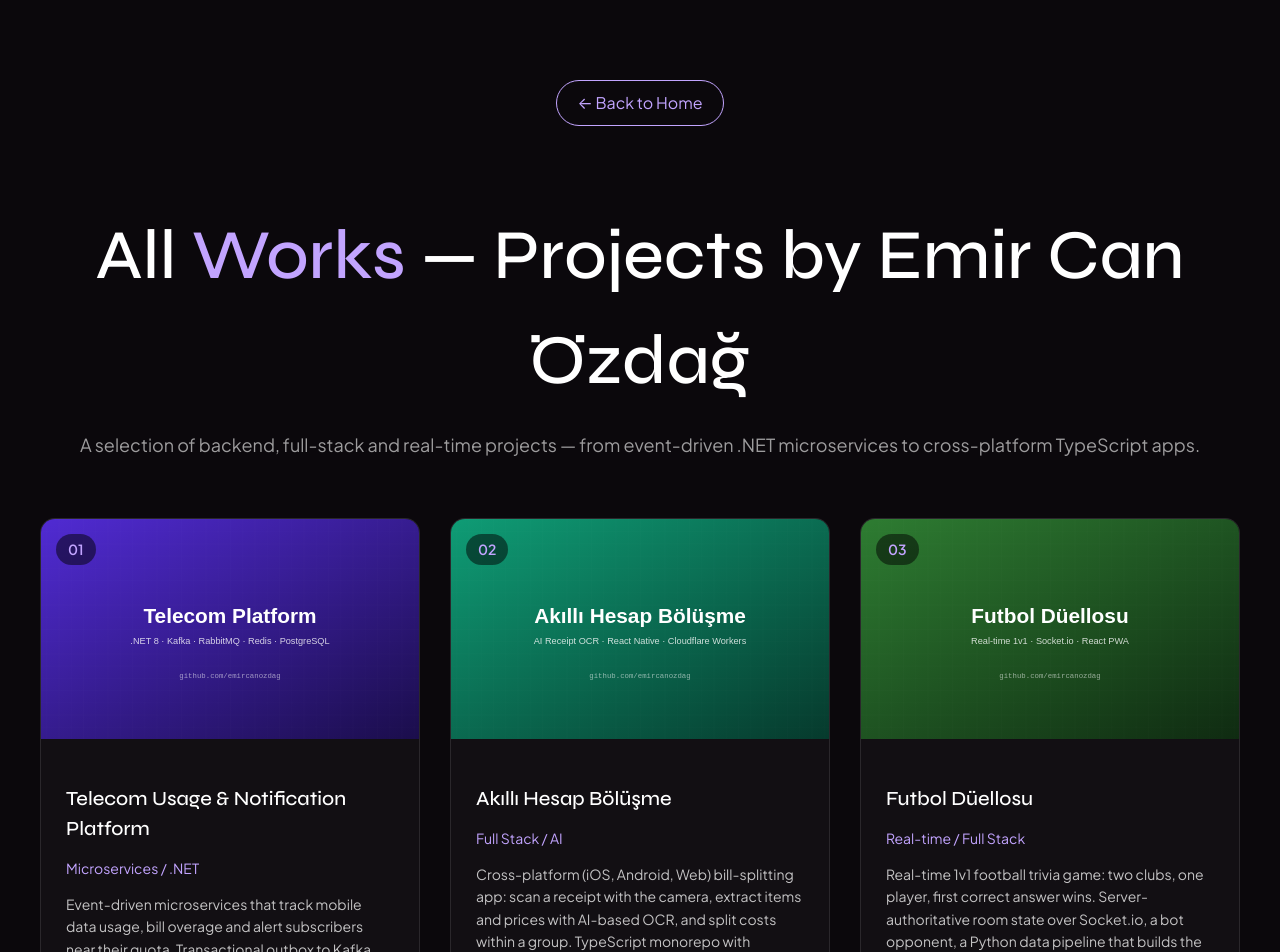
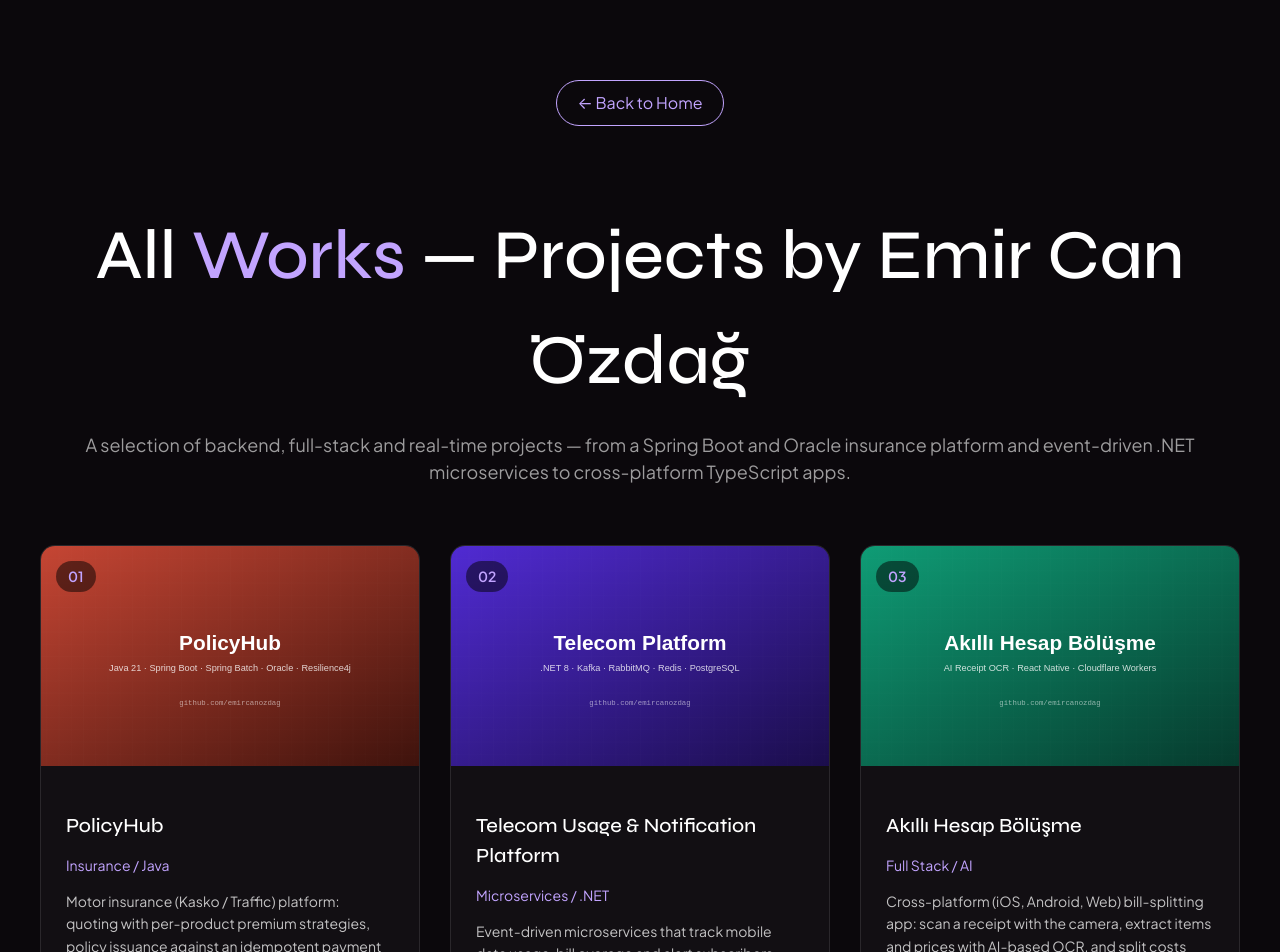
Before and after one commit to emircanozdag/personal-website, a React (Vite) app: page /myworks in a window 1280 px wide. Shown: the top 952 px of the page. Built offline with nearby package versions, Linux system fonts and the light colour scheme.

Commit message:
feat: feature PolicyHub across projects, SEO and chat assistant

```diff
--- a/api/_lib/store.js
+++ b/api/_lib/store.js
@@ -35,10 +35,10 @@ About Emir:
 - Türk Telekom — Senior .NET Developer (2023 – present): .NET Core backend services and RESTful APIs with EF Core and Dapper in a large-scale telecom environment; Redis caching; RabbitMQ messaging; unit testing; owns features end to end; Agile/Scrum; Git + Azure DevOps CI/CD; Docker and Kubernetes.
 - TRT — Backend Developer (2021 – 2023): ASP.NET Core RESTful APIs powering front-end apps; OAuth 2.0 and JWT auth; MSSQL and Oracle on enterprise business applications.
 - Apsiyon — Software Developer (2020 – 2021): scalable backend systems with C# and .NET Core; web front ends with JavaScript, TypeScript, HTML/CSS and DevExpress.
-- Skills: C#, .NET / .NET Core, ASP.NET Core, REST APIs, EF Core, Dapper, Kafka, RabbitMQ, Redis, MSSQL, Oracle, MongoDB, JavaScript, TypeScript, React, Angular, Git, Azure DevOps, CI/CD, Docker, Kubernetes, OAuth 2.0, JWT, Agile/Scrum, unit testing.
+- Skills: C#, .NET / .NET Core, ASP.NET Core, REST APIs, EF Core, Dapper, Java, Spring Boot, Spring Batch, Kafka, RabbitMQ, Redis, MSSQL, Oracle, MongoDB, JavaScript, TypeScript, React, Angular, Git, Azure DevOps, CI/CD, Docker, Kubernetes, OAuth 2.0, JWT, Agile/Scrum, unit testing.
 - Education: B.E. Computer Engineering, Bilkent University (2015 – 2019).
 - Languages: Turkish (native), English (business).
-- Projects (github.com/emircanozdag): Telecom Usage & Notification Platform (event-driven .NET 8 microservices with Kafka, RabbitMQ, Redis and PostgreSQL; transactional outbox, idempotent consumers, retries and dead-letter queues, Testcontainers tests), Akıllı Hesap Bölüşme (cross-platform bill splitting with AI receipt OCR, TypeScript monorepo), Futbol Düellosu (real-time 1v1 trivia game with Socket.io), and this portfolio site (React, Three.js, serverless APIs, Redis).
+- Projects (github.com/emircanozdag): PolicyHub (motor insurance platform in Java 21 and Spring Boot on Oracle: Kasko/Traffic quoting with per-product premium strategies, policy issuance through an idempotent payment gateway, vehicle registry integration with Resilience4j retry, circuit breaker and fallback, Spring Batch jobs that import a mainframe fixed-width file described by a COBOL copybook and create nightly renewal quotes, JUnit 5 and Testcontainers integration tests against Oracle), Telecom Usage & Notification Platform (event-driven .NET 8 microservices with Kafka, RabbitMQ, Redis and PostgreSQL; transactional outbox, idempotent consumers, retries and dead-letter queues, Testcontainers tests), Akıllı Hesap Bölüşme (cross-platform bill splitting with AI receipt OCR, TypeScript monorepo), Futbol Düellosu (real-time 1v1 trivia game with Socket.io), and this portfolio site (React, Three.js, serverless APIs, Redis).
 - Contact: emircanozdag@gmail.com · LinkedIn: linkedin.com/in/emircanozdag
 
 Rules:
--- a/index.html
+++ b/index.html
@@ -82,6 +82,7 @@
         </nav>
         <h2>Featured Projects</h2>
         <ul>
+          <li><strong>PolicyHub</strong> — Motor insurance platform on Java, Spring Boot, Spring Batch and Oracle with resilient third-party integrations</li>
           <li><strong>Telecom Usage &amp; Notification Platform</strong> — Event-driven .NET 8 microservices with Kafka, RabbitMQ and Redis</li>
           <li><strong>Akıllı Hesap Bölüşme</strong> — Cross-platform bill splitting with AI receipt OCR</li>
           <li><strong>Futbol Düellosu</strong> — Real-time 1v1 trivia game with Socket.io</li>
--- a/src/config.ts
+++ b/src/config.ts
@@ -66,6 +66,15 @@ export const config = {
     ],
     projects: [
         {
+            id: 5,
+            title: "PolicyHub",
+            category: "Insurance / Java",
+            technologies: "Java 21, Spring Boot, Spring Batch, Oracle, Flyway, Resilience4j, JUnit 5, Testcontainers, WireMock, Docker",
+            image: "/images/policyhub.svg",
+            link: "https://github.com/emircanozdag/policyhub",
+            description: "Motor insurance (Kasko / Traffic) platform: quoting with per-product premium strategies, policy issuance against an idempotent payment gateway, and a vehicle registry integration with retry, circuit breaker and fallback. Spring Batch jobs import a mainframe fixed-width extract described by a COBOL copybook and create nightly renewal quotes on Oracle. Integration-tested against a real Oracle database."
+        },
+        {
             id: 1,
             title: "Telecom Usage & Notification Platform",
             category: "Microservices / .NET",
@@ -113,7 +122,7 @@ export const config = {
             title: "BACKEND",
             description: "Scalable .NET services & event-driven systems",
             details: "Designing and building high-performance backend services and RESTful APIs with C#, .NET Core and ASP.NET Core. Event-driven architectures with Kafka and RabbitMQ, Redis caching, secure auth with OAuth 2.0/JWT, and delivery through CI/CD on Docker and Kubernetes.",
-            tools: ["C#", ".NET Core", "ASP.NET Core", "EF Core", "Dapper", "Kafka", "RabbitMQ", "Redis", "MSSQL", "Oracle", "Docker", "Kubernetes", "Azure DevOps"]
+            tools: ["C#", ".NET Core", "ASP.NET Core", "EF Core", "Dapper", "Java", "Spring Boot", "Kafka", "RabbitMQ", "Redis", "MSSQL", "Oracle", "Docker", "Kubernetes", "Azure DevOps"]
         },
         design: {
             title: "FRONTEND & AI",
--- a/src/pages/MyWorks.tsx
+++ b/src/pages/MyWorks.tsx
@@ -13,8 +13,8 @@ const MyWorks = () => {
           All <span>Works</span> — Projects by Emir Can Özdağ
         </h1>
         <p>
-          A selection of backend, full-stack and real-time projects — from event-driven .NET
-          microservices to cross-platform TypeScript apps.
+          A selection of backend, full-stack and real-time projects — from a Spring Boot and Oracle
+          insurance platform and event-driven .NET microservices to cross-platform TypeScript apps.
         </p>
       </div>
 
--- a/src/seo/siteSeo.ts
+++ b/src/seo/siteSeo.ts
@@ -25,7 +25,7 @@ export const seoPages: Record<SeoPageKey, PageSeo> = {
   myworks: {
     title: "Projects & Works | Emir Can Özdağ",
     description:
-      "Explore .NET microservices, full-stack and real-time projects by Emir Can Özdağ — an event-driven telecom platform with Kafka and RabbitMQ, an AI receipt-splitting app, a real-time multiplayer game and an interactive 3D portfolio with serverless APIs.",
+      "Explore Java, .NET, full-stack and real-time projects by Emir Can Özdağ — a Spring Boot and Oracle insurance platform with Spring Batch, an event-driven telecom platform with Kafka and RabbitMQ, an AI receipt-splitting app, a real-time multiplayer game and an interactive 3D portfolio with serverless APIs.",
     path: "/myworks",
     keywords:
       "Emir Can Özdağ projects, .NET microservices, Kafka, RabbitMQ, full-stack portfolio, React, TypeScript, Socket.io, Cloudflare Workers",
```
Also changed, not shown: public/images/policyhub.svg (added).
